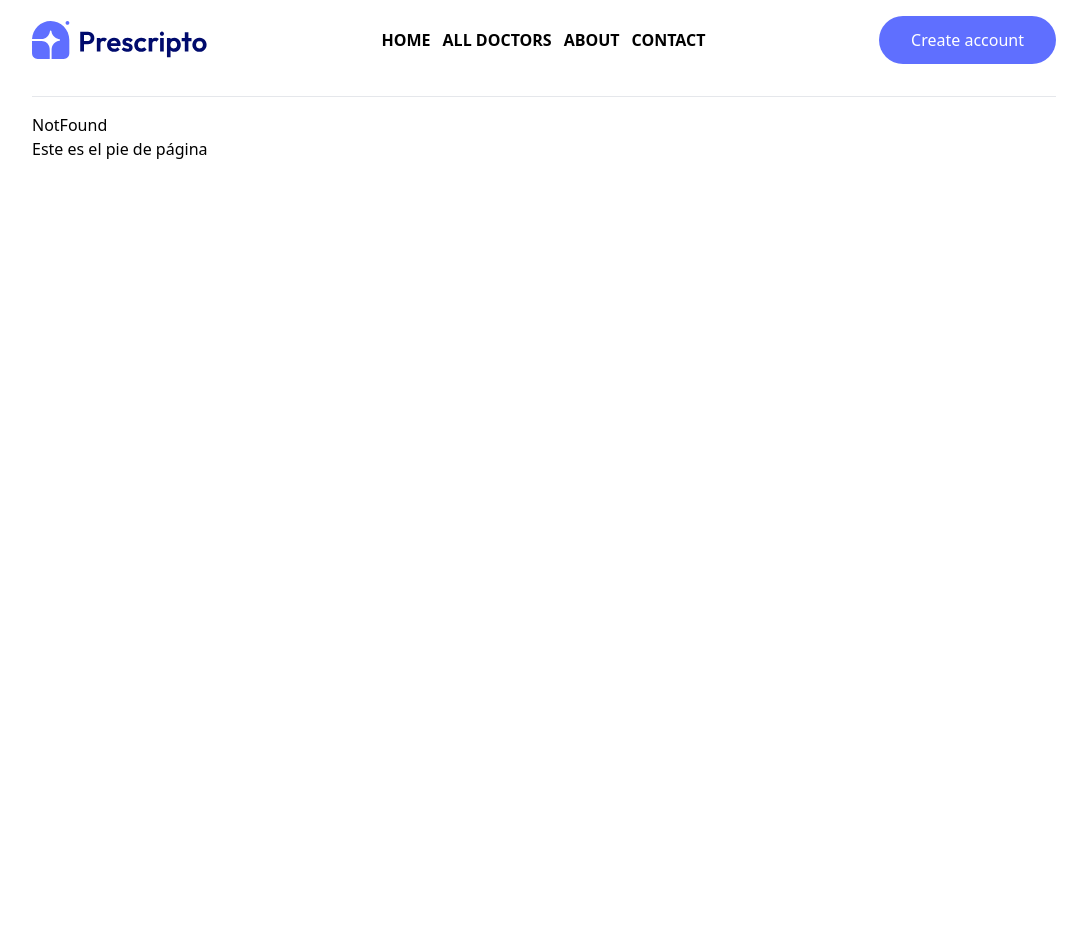
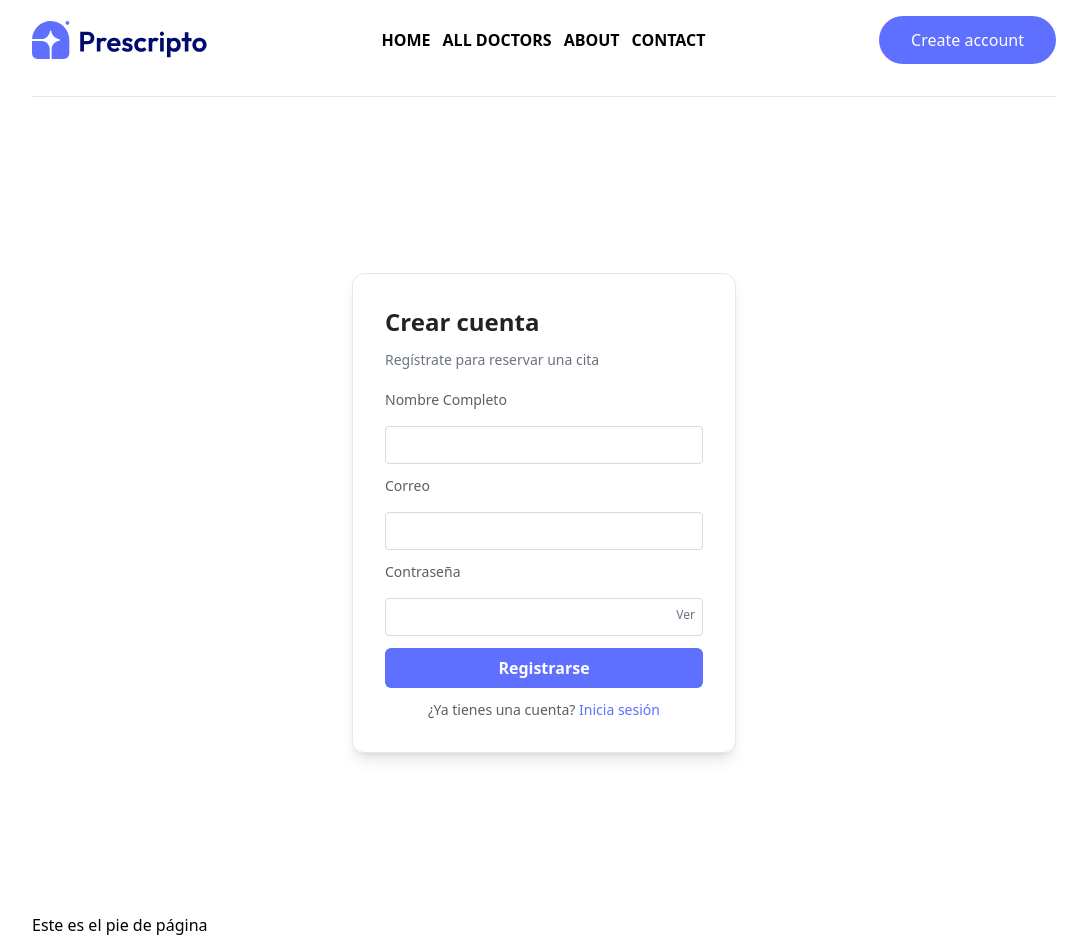
Before and after one commit to plutarcomp/prescripto, a React app: page /auth in a window 1280 px wide. Shown: the whole page, without its empty margins (96-1183 px from the left). Before the commit the page ends 800 px from the top, so only its background shows below. Built offline with nearby package versions, Linux system fonts and the light colour scheme; the HTML template or start-up script is replaced by a standard one.

Commit message:
resolve conflicts

```diff
--- a/src/App.jsx
+++ b/src/App.jsx
@@ -3,12 +3,13 @@ import { Routes, Route } from 'react-router-dom'
 import Home from './pages/Home'
 import About from './pages/About'
 import Contact from './pages/Contact'
-import Login from './pages/Login'
 import Appointment from './pages/Appointment'
 import NotFound from './pages/NotFound'
 import Doctors from './pages/Doctors'
 import Navbar from './components/Navbar'
-import Register from './pages/Register'
+import Footer from './components/Footer'
+import AuthPage from './pages/AuthPage'
+
 
 const App = () => {
   return (
@@ -21,9 +22,8 @@ const App = () => {
         <Route path="/contact" element={<Contact />} />
         <Route path='/doctors' element={<Doctors />} />
         <Route path='/doctors/:specility' element={<Doctors />} />
-        <Route path='/login' element={<Login />} />
+        <Route path='/auth' element={<AuthPage />} />
         <Route path="*" element={<NotFound />} />
-        <Route path='/register' element={<Register />} />
       </Routes>
       <h3>Este es el pie de página</h3>
     </div>
--- a/src/components/AuthForm.jsx
+++ b/src/components/AuthForm.jsx
@@ -1,48 +1,235 @@
-import { Link } from 'react-router-dom';
+import { useState, useEffect } from "react";
+import { Link } from "react-router-dom";
+import { Formik, Form, Field, ErrorMessage } from "formik";
+import * as Yup from "yup";
+import Button from "./Button";
 
-const AuthForm = ({ title, subtitle, fields, buttonText, footer }) => {
+const AuthForm = ({
+  title,
+  subtitle,
+  fields,
+  buttonText,
+  footer,
+  formikRef,
+}) => {
+  const [verPassword, setVerPassword] = useState(false);
+  const [touched, setTouched] = useState({
+    name: false,
+    email: false,
+    password: false,
+  });
+
+  // Resetear touched cuando cambian los campos (por ejemplo, al cambiar de login a registro)
+  useEffect(() => {
+    setTouched({
+      name: false,
+      email: false,
+      password: false,
+    });
+  }, [fields]);
+
+  // Esquema de validación con Yup
+  const validationSchema = Yup.object({
+    ...(fields.includes("name") && {
+      name: Yup.string()
+        .matches(
+          /^[A-Za-zÁÉÍÓÚáéíóúÑñ]+(\s+[A-Za-zÁÉÍÓÚáéíóúÑñ]+)+$/,
+          "Escribe tu nombre y al menos un apellido."
+        )
+        .required("El nombre es obligatorio"),
+    }),
+    email: Yup.string()
+      .email("Correo electrónico inválido")
+      .required("El correo es obligatorio"),
+    password: Yup.string()
+      .min(8, "La contraseña debe tener al menos 8 caracteres")
+      .matches(/[A-Z]/, "Debe contener al menos una mayúscula")
+      .matches(/\d/, "Debe contener al menos un número")
+      .matches(
+        /[!@#$%^&*()_+\-=[\]{};':"\\|,.<>/?]/,
+        "Debe contener al menos un carácter especial"
+      )
+      .required("La contraseña es obligatoria"),
+  });
+
+  // Valores iniciales dinámicos
+  const initialValues = {
+    ...(fields.includes("name") && { name: "" }),
+    email: "",
+    password: "",
+  };
+
+  const handleSubmit = (values) => {
+    alert("Formulario válido:\n" + JSON.stringify(values, null, 2));
+  };
+
   return (
     <div className="min-h-screen flex items-center justify-center bg-white px-4">
-      <div className="flex flex-col gap-3 m-auto items-start p-8 min-w-[340px] sm:min-w-96 border rounded-xl text-[#5E5E5E] text-sm shadow-lg">
+      <Formik
+        innerRef={formikRef}
+        initialValues={initialValues}
+        validationSchema={validationSchema}
+        onSubmit={handleSubmit}
+        validateOnBlur={false}
+        validateOnChange={false}
+      >
+        {({ values }) => (
+          <Form className="flex justify-center flex-col gap-3 m-auto items-start p-8 min-w-[340px] sm:min-w-96 border rounded-xl text-[#5E5E5E] text-sm shadow-lg">
             <h1 className="text-2xl font-semibold text-[#232323]">{title}</h1>
             <p className="text-sm text-gray-500 mb-2">{subtitle}</p>
 
-        {fields.includes('name') && (
+            {fields.includes("name") && (
               <>
-            <label>Full Name</label>
-            <input
+                <label htmlFor="name">Nombre Completo</label>
+                <Field
+                  name="name"
                   type="text"
                   className="border border-[#DADADA] rounded w-full p-2 mt-1"
-              required
+                  onFocus={() => setTouched((t) => ({ ...t, name: true }))}
                 />
+                <ErrorMessage
+                  name="name"
+                  component="span"
+                  className="text-red-500 text-xs"
+                />
+                {/* Validación visual para nombre */}
+                {touched.name && (
+                  <ul className="mb-2 ml-2 text-xs">
+                    <li
+                      className={
+                        /^[A-Za-zÁÉÍÓÚáéíóúÑñ]+(\s+[A-Za-zÁÉÍÓÚáéíóúÑñ]+)+$/.test(
+                          values.name
+                        )
+                          ? "text-green-600"
+                          : "text-red-500"
+                      }
+                    >
+                      • Escribe tu nombre y al menos un apellido
+                    </li>
+                  </ul>
+                )}
               </>
             )}
 
-        <label>Email</label>
-        <input
+            <label htmlFor="email">Correo</label>
+            <Field
+              name="email"
               type="email"
               className="border border-[#DADADA] rounded w-full p-2 mt-1"
-          required
+              onFocus={() => setTouched((t) => ({ ...t, email: true }))}
             />
+            <ErrorMessage
+              name="email"
+              component="span"
+              className="text-red-500 text-xs"
+            />
+            {/* Validación visual para correo */}
+            {touched.email && (
+              <ul className="mb-2 ml-2 text-xs">
+                <li
+                  className={
+                    /^[\w-.]+@([\w-]+\.)+[\w-]{2,}$/.test(values.email)
+                      ? "text-green-600"
+                      : "text-red-500"
+                  }
+                >
+                  • Correo electrónico válido
+                </li>
+              </ul>
+            )}
 
-        <label>Password</label>
-        <input
-          type="password"
-          className="border border-[#DADADA] rounded w-full p-2 mt-1"
-          required
+            <label htmlFor="password">Contraseña</label>
+            <div className="relative w-full">
+              <Field
+                name="password"
+                type={verPassword ? "text" : "password"}
+                className="border border-[#DADADA] rounded w-full p-2 mt-1 pr-10"
+                onFocus={() => setTouched((t) => ({ ...t, password: true }))}
               />
+              <button
+                type="button"
+                className="absolute right-2 top-1/2 -translate-y-1/2 text-xs text-gray-500"
+                onClick={() => setVerPassword((v) => !v)}
+                tabIndex={-1}
+              >
+                {verPassword ? "Ocultar" : "Ver"}
+              </button>
+            </div>
+            <ErrorMessage
+              name="password"
+              component="span"
+              className="text-red-500 text-xs"
+            />
+            {/* Validaciones visuales de la contraseña */}
+            {fields.includes("name") && touched.password && (
+              <ul className="mb-2 ml-2 text-xs">
+                <li
+                  className={
+                    values.password.length >= 8
+                      ? "text-green-600"
+                      : "text-red-500"
+                  }
+                >
+                  • Al menos 8 caracteres
+                </li>
+                <li
+                  className={
+                    /[A-Z]/.test(values.password)
+                      ? "text-green-600"
+                      : "text-red-500"
+                  }
+                >
+                  • Al menos una mayúscula
+                </li>
+                <li
+                  className={
+                    /\d/.test(values.password)
+                      ? "text-green-600"
+                      : "text-red-500"
+                  }
+                >
+                  • Al menos un número
+                </li>
+                <li
+                  className={
+                    /[!@#$%^&*()_+\-=[\]{};':"\\|,.<>/?]/.test(values.password)
+                      ? "text-green-600"
+                      : "text-red-500"
+                  }
+                >
+                  • Al menos un carácter especial
+                </li>
+              </ul>
+            )}
 
-        <button className="bg-primary text-white w-full py-2 my-2 rounded-md text-base">
+            <button
+              type="submit"
+              className="w-full bg-primary text-white font-semibold py-2 rounded-md text-base hover:bg-blue-600 transition-colors"
+            >
              {buttonText}
             </button>
-
             <span className="text-center w-full text-sm">
-          {footer.text}{' '}
-          <Link to={footer.linkTo} className="text-primary hover:underline">
+              {footer.text}{" "}
+              {footer.onClick ? (
+                <a
+                  href="#"
+                  className="text-primary hover:underline"
+                  onClick={footer.onClick}
+                >
+                  {footer.linkLabel}
+                </a>
+              ) : (
+                <Link
+                  to={footer.linkTo}
+                  className="text-primary hover:underline"
+                >
                   {footer.linkLabel}
                 </Link>
+              )}
             </span>
-      </div>
+          </Form>
+        )}
+      </Formik>
     </div>
   );
 };
--- a/src/components/Navbar.jsx
+++ b/src/components/Navbar.jsx
@@ -24,7 +24,12 @@ const Navbar = () => {
             </NavLink>
         </ul>
 
-        <button onClick={() => navigate('/Register')} className='bg-primary text-white px-8 py-3 rounded-full font-light hidden md:block'>Create account</button>
+        <button
+          onClick={() => navigate("/auth")}
+          className="bg-primary text-white px-8 py-3 rounded-full font-light hidden md:block"
+        >
+          Create account
+        </button>
 
     </div>
     <hr className='my-4'/>
--- /dev/null
+++ b/src/pages/AuthPage.jsx
@@ -0,0 +1,34 @@
+import { useRef, useState } from 'react';
+import AuthForm from '../components/AuthForm';
+
+const AuthPage = () => {
+  const [esLogin, setEsLogin] = useState(false);
+  const formikRef = useRef();
+
+  const handleSwitch = (e) => {
+    e.preventDefault();
+    setEsLogin((prev) => !prev);
+    // Resetear el formulario y touched
+    if (formikRef.current) {
+      formikRef.current.resetForm();
+    }
+  };
+
+  return (
+    <AuthForm
+      title={esLogin ? "Iniciar sesión" : "Crear cuenta"}
+      subtitle={esLogin ? "Inicia sesión para reservar una cita" : "Regístrate para reservar una cita"}
+      fields={esLogin ? ['email', 'password'] : ['name', 'email', 'password']}
+      buttonText={esLogin ? "Entrar" : "Registrarse"}
+      footer={{
+        text: esLogin ? "¿No tienes una cuenta?" : "¿Ya tienes una cuenta?",
+        linkTo: "#",
+        linkLabel: esLogin ? "Regístrate" : "Inicia sesión",
+        onClick: handleSwitch
+      }}
+      formikRef={formikRef}
+    />
+  );
+};
+
+export default AuthPage;
--- a/src/pages/Login.jsx
+++ /dev/null
@@ -1,13 +0,0 @@
-import AuthForm from '../components/AuthForm';
-
-const Login = () => (
-  <AuthForm
-    title="Login"
-    subtitle="Please log in to book appointment"
-    fields={['email', 'password']}
-    buttonText="Login"
-    footer={{ text: 'Create a new account?', linkTo: '/register', linkLabel: 'Click here' }}
-  />
-);
-
-export default Login;
--- a/src/pages/Register.jsx
+++ /dev/null
@@ -1,13 +0,0 @@
-import AuthForm from '../components/AuthForm';
-
-const Register = () => (
-  <AuthForm
-    title="Create Account"
-    subtitle="Please sign up to book appointment"
-    fields={['name', 'email', 'password']}
-    buttonText="Register"
-    footer={{ text: 'Already have an account?', linkTo: '/login', linkLabel: 'Login' }}
-  />
-);
-
-export default Register;
```
Also changed, not shown: src/components/Login.jsx (added, +17 -0 lines). Lines whose indentation alone changed are shown as unchanged.
